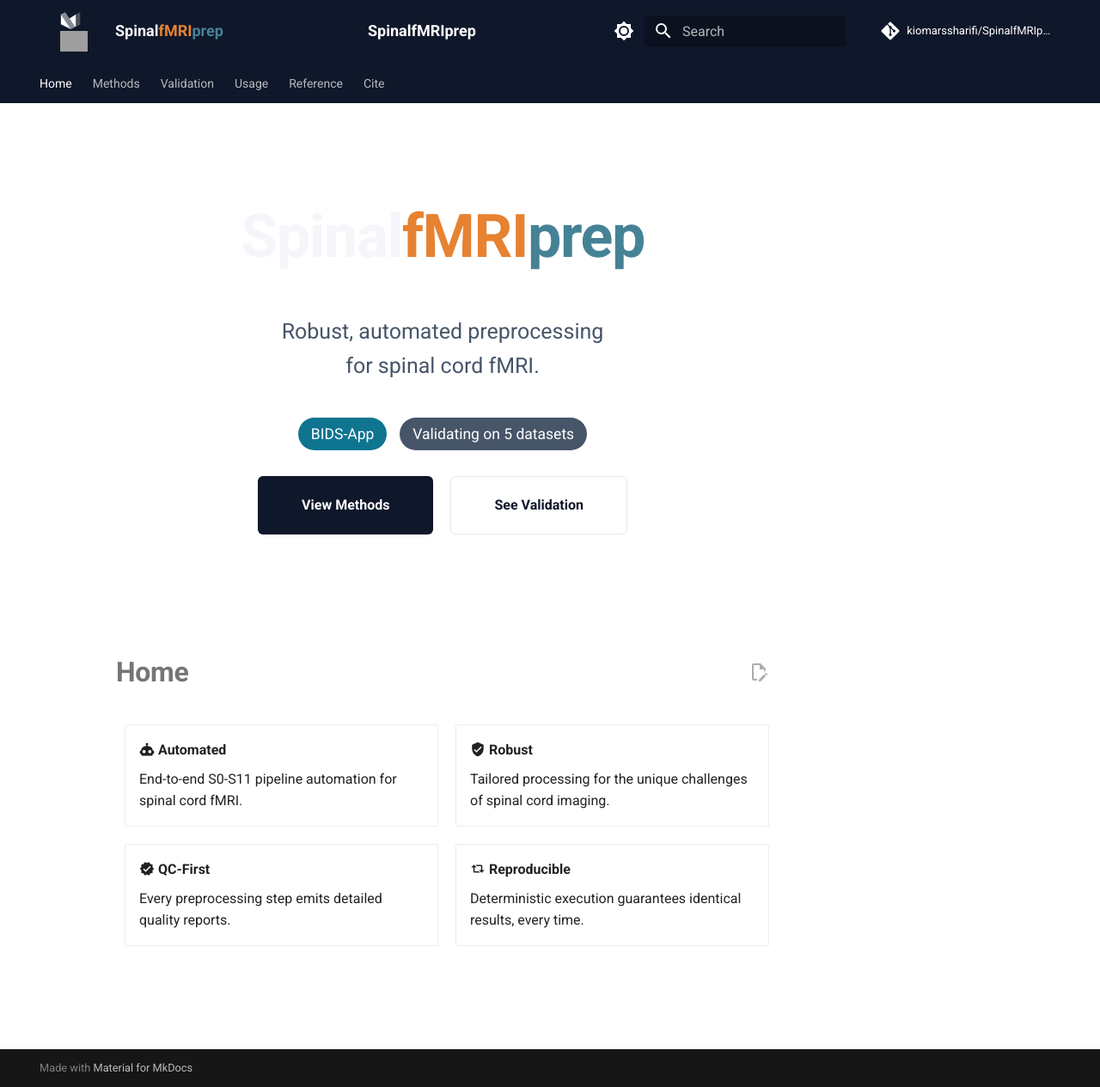
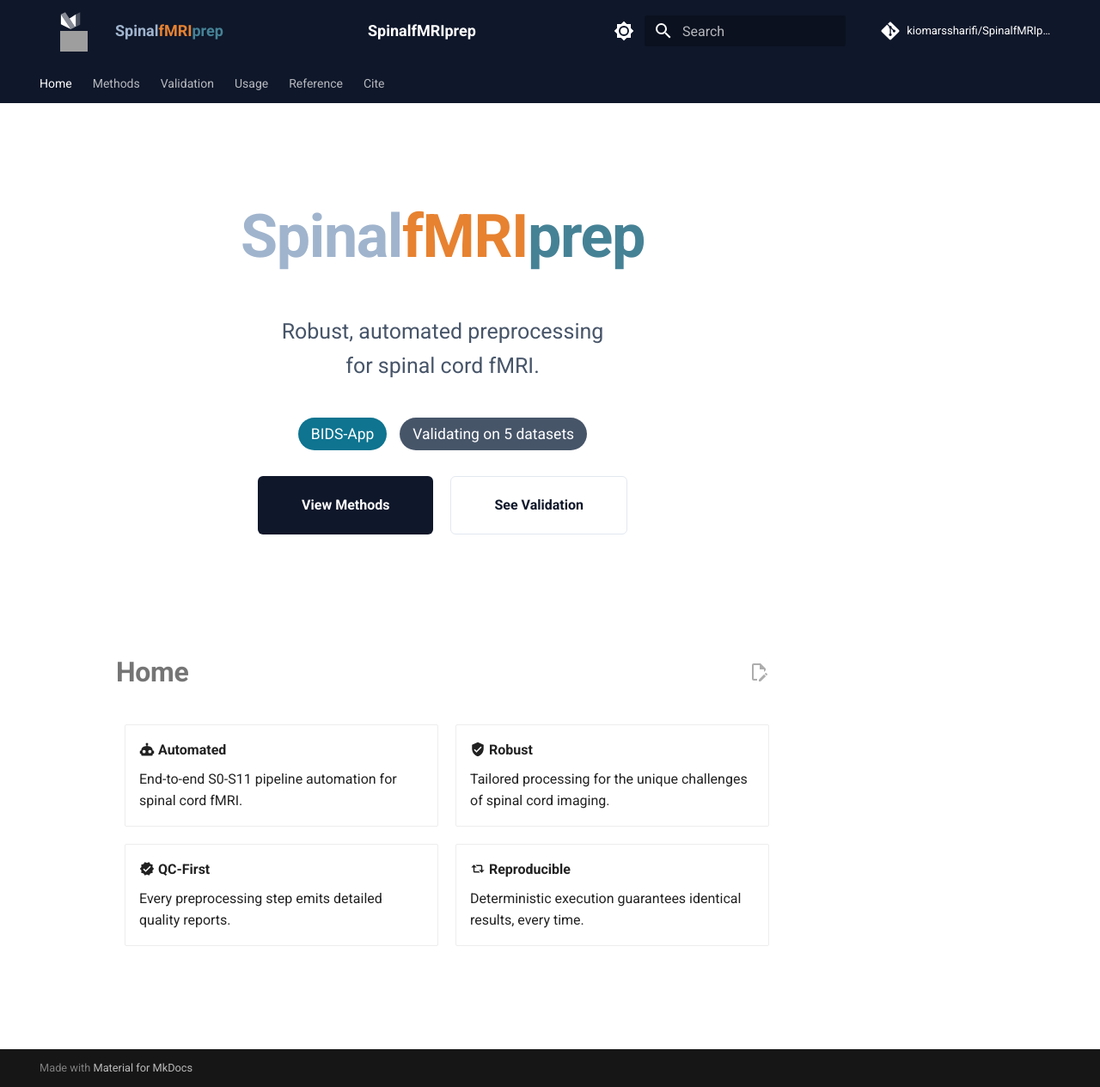
Before and after one commit to SpinalfMRIprep/SpinalfMRIprep, an MkDocs documentation site: the page built from docs/index.md, in a window 1280 px wide and 1265 px high. Shown: the whole window at 86% size. Built offline with MkDocs 1.6.1 and Material for MkDocs 9.7.7, drawn with Linux system fonts in a browser that asks for light colours; comment, search, counter and statistics services are not loaded; grey boxes are pictures that could not be loaded.

Commit message:
docs: test Option C - Steel Gray-Blue for Spinal rgb(160,180,205)

```diff
--- a/docs/assets/css/extra.css
+++ b/docs/assets/css/extra.css
@@ -14,8 +14,8 @@
   --md-shadow-z2: none;
 
   /* SpinalfMRIprep Brand Colors */
-  /* Option B: Off-White for Spinal */
-  --tx-brand-spinal: rgb(245, 245, 250);
+  /* Option C: Steel Gray-Blue for Spinal */
+  --tx-brand-spinal: rgb(160, 180, 205);
   --tx-brand-fmri: rgb(231, 130, 49);
   --tx-brand-prep: rgb(70, 130, 150);
 }
```
